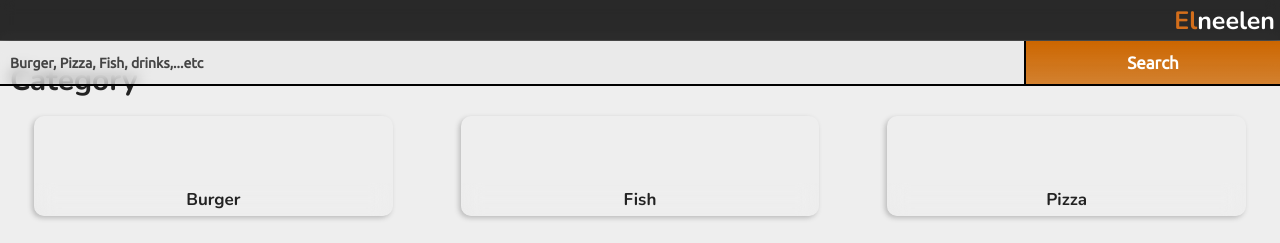
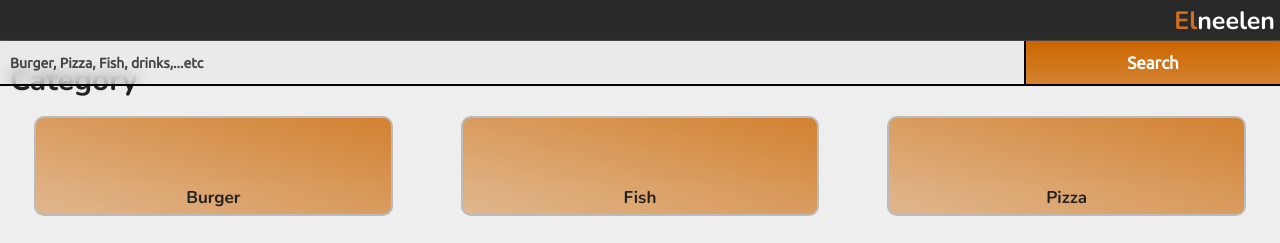
Before and after one commit to Faris-Hmd/Elneenlen-Restaurant-, a PHP site: page /HTML/menu.html in a window 1280 px wide. Shown: the top 243 px of the page. Run offline with PHP 8.4, Linux system fonts and the light colour scheme.

Commit message:
Update menu.css

```diff
--- a/CSS/menu.css
+++ b/CSS/menu.css
@@ -48,8 +48,9 @@ form {
 	margin: 15px auto;
 	border-radius: 10px;
 	transition: all 500ms;
-	box-shadow: -2px 2px 5px var(--shadow-clr);
+	background: var(--product-clr);
 	overflow: hidden;
+	border: 2px solid var(--shadow-clr);
 
 }
 .product:hover{
```
